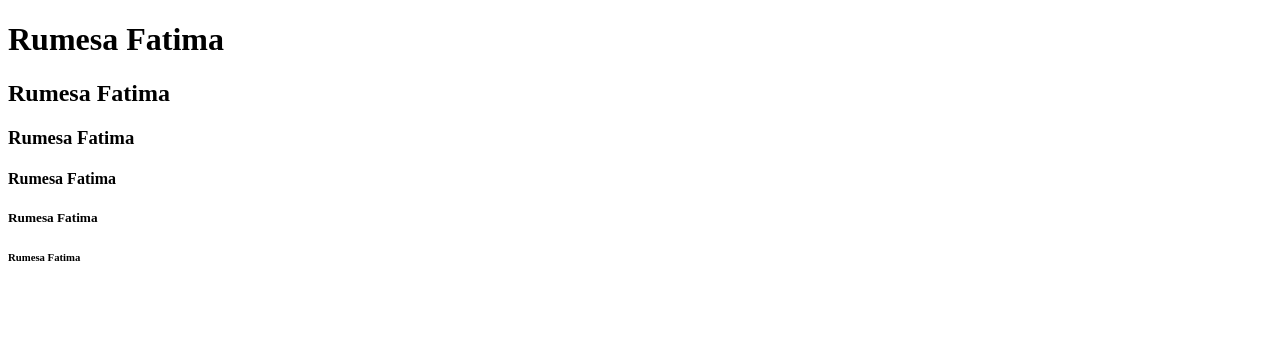
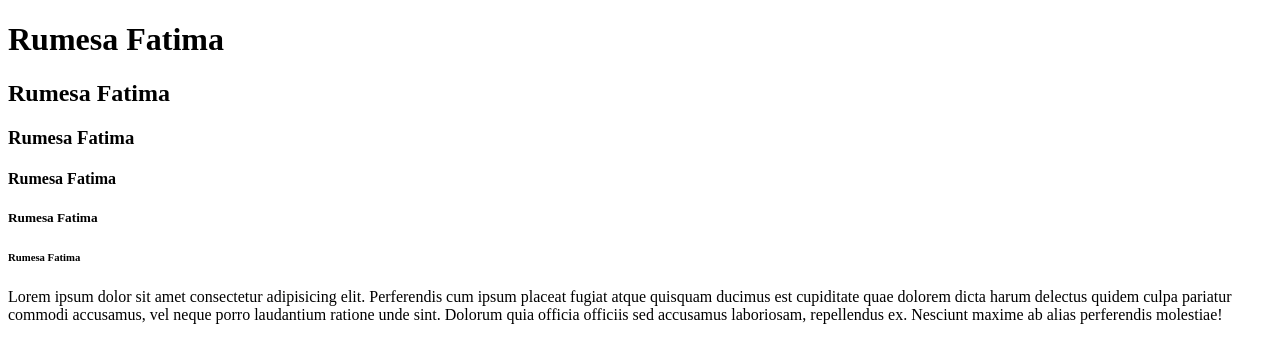
Before and after one commit to RUMESA589/HTML-PROJECT, a plain HTML site: page index.html in a window 1280 px wide. Drawn offline with Linux system fonts and the light colour scheme.

Commit message:
First commit

```diff
--- a/index.html
+++ b/index.html
@@ -12,5 +12,6 @@
     <h4>Rumesa Fatima</h4>
     <h5>Rumesa Fatima</h5>
     <h6>Rumesa Fatima</h6>
+    <p>Lorem ipsum dolor sit amet consectetur adipisicing elit. Perferendis cum ipsum placeat fugiat atque quisquam ducimus est cupiditate quae dolorem dicta harum delectus quidem culpa pariatur commodi accusamus, vel neque porro laudantium ratione unde sint. Dolorum quia officia officiis sed accusamus laboriosam, repellendus ex. Nesciunt maxime ab alias perferendis molestiae!</p>
 </body>
 </html>
```
